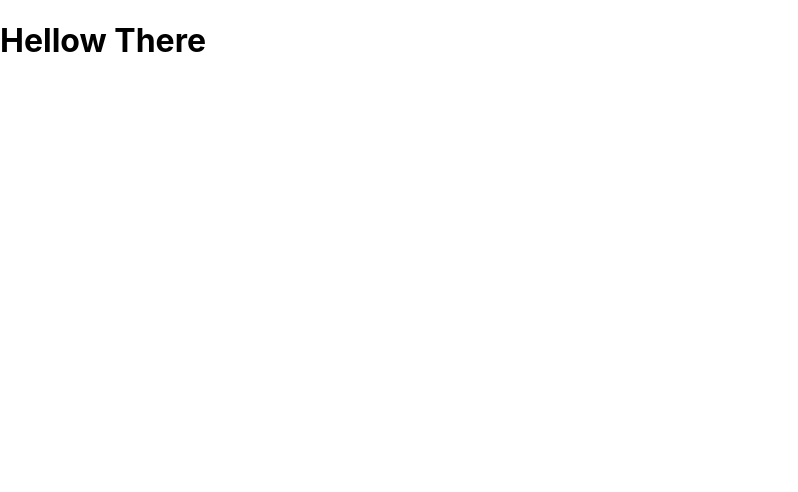
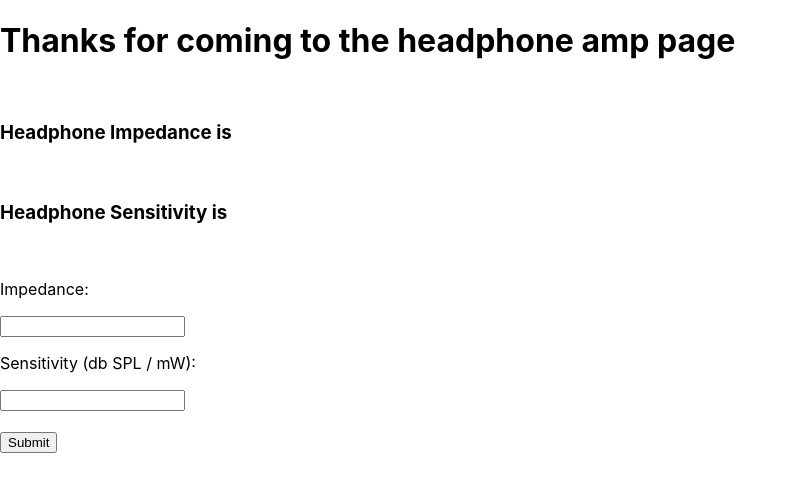
Before and after one commit to bcrisologo/headphone-amp-calculator, a React (Create React App) app: page / in a window 1280 px wide. Shown: the top 492 px of the page, without its empty margins (0-798 px from the left). Built offline with nearby package versions, Linux system fonts and the light colour scheme.

Commit message:
Updated handleSubmit and handleChange events, added Submit buttons that alerts if entries are non-numbers

```diff
--- a/src/index.js
+++ b/src/index.js
@@ -14,11 +14,75 @@ const elemental = (
 */
 class Trial extends React.Component {
 
+	constructor(props) {
+		super(props);
+		this.state = {
+			sensitivity: '',
+			impedance: '',
+		};
+
+		this.handleChange = this.handleChange.bind(this);
+		this.handleSubmit = this.handleSubmit.bind(this);
+	}
+
+	handleChange(event) {
+		let name = event.target.name;
+		let value = event.target.value;
+
+		// Checking if values are not numerical
+		// if (!Number(value)) {
+		//	alert("Entry must be numerical");
+		//}
+
+		this.setState({
+			[name]: value
+		});
+	}
+
+	handleSubmit(event) {
+		event.preventDefault();
+
+		let impedance = this.state.impedance;
+		let sensitivity = this.state.sensitivity;
+
+		// Checks if entries submitted are not numerical
+		if(!Number(impedance) && !Number(sensitivity)) {
+			alert("Impedance and Sensitivity entries are not numbers");
+		}
+			else if(!Number(impedance)) {
+				alert("Impedance entry is not a number");
+			}
+			else if(!Number(sensitivity)) {
+				alert("Sensitivity entry is not a number");
+			}
+		else {
+			return;
+		}
+	}
+
 	render(){
 		return (
-			<div>
-			  <h1>Hellow There</h1>
-			</div>
+			<form onSubmit={this.handleSubmit}>
+			  <h1> Thanks for coming to the headphone amp page </h1><br />
+			  <h3> Headphone Impedance is {this.state.impedance} </h3><br />
+			  <h3> Headphone Sensitivity is {this.state.sensitivity} </h3><br />
+			  <p> Impedance: </p>
+			  <input
+			    name="impedance"
+			    type="text"
+			    id="impedance"
+			    onChange={this.handleChange}
+			  />
+			  <p> Sensitivity (db SPL / mW): </p>
+			  <input
+			    name="sensitivity"
+			    type="text"
+			    id="sensitivity"
+			    onChange={this.handleChange}
+			  />
+			  <br /> <br />
+			  <input type="submit" />
+			</form>
 		);
 	}
 }
@@ -52,7 +116,8 @@ function powerCalculation(sensitivity, volume_level) {
 
 // Printing out volumes array
 for(var index in volumes) {
-	document.write( index + " : " + volumes[index] + " dB SPL" + "<br />");
+	//document.write( index + " : " + volumes[index] + " dB SPL" + "<br />");
+	document.write(index + " : " + volumes[index] + " dB SPL" + "<br />");
 }
 
 // Printing out calculated power calculations from the volumes array
```
